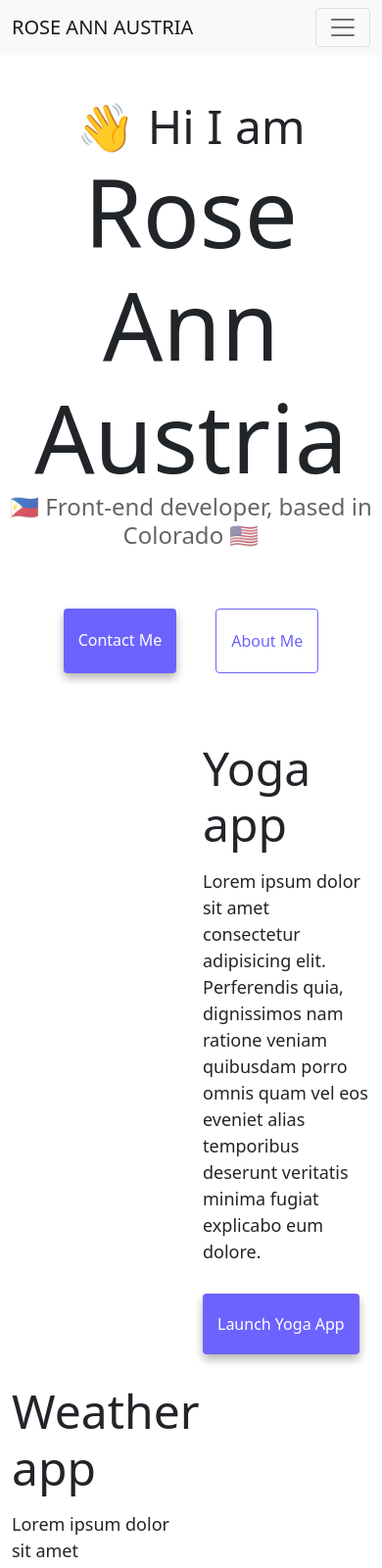
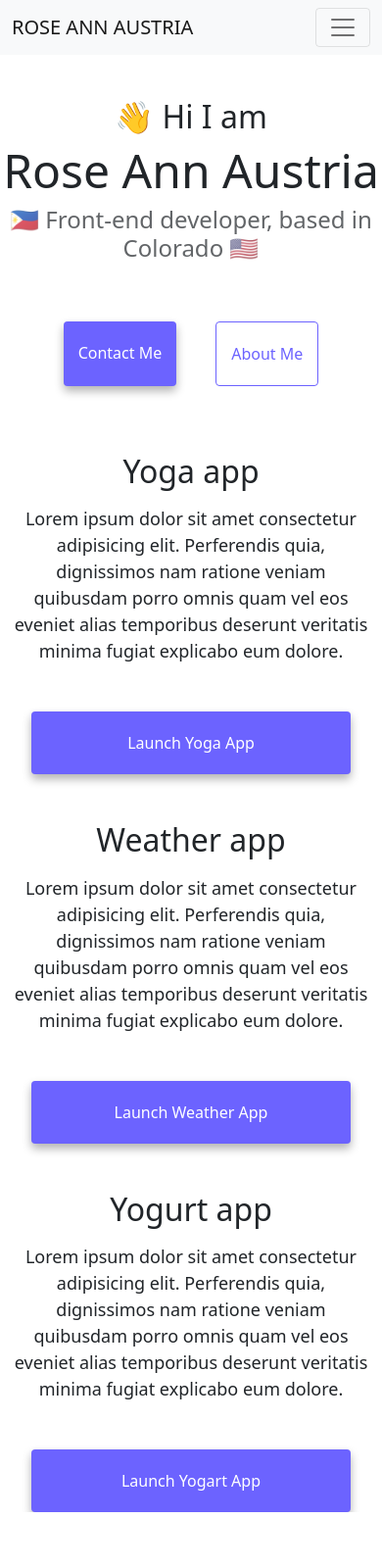
Before and after one commit to roseann1024/ra-austria-portfolio, a plain HTML site: page index.html in a window 390 px wide. Shown: the top 1600 px of the page at 98% size. After the commit the page ends 1543 px from the top, so only its background shows below. Drawn offline with nearby package versions, Linux system fonts and the light colour scheme.

Commit message:
edited this webpage to be more responsive

```diff
--- a/index.html
+++ b/index.html
@@ -12,7 +12,7 @@
         integrity="sha384-b5kHyXgcpbZJO/tY9Ul7kGkf1S0CWuKcCD38l8YkeH8z8QjE0GmW1gYU5S9FOnJ0"
         crossorigin="anonymous"></script>
     <meta name="description"
-        content="This website shows the projects created by Rose Ann Austria and to give you more information about her" />
+        content="This website shows the projects created by Rose Ann Austria, a Front-end Developer based in Colorado and to give you more information about her" />
     <link rel="stylesheet" href="/style.css" />
 </head>
 
@@ -48,10 +48,10 @@
     </div>
     <div class="container">
         <div class="row">
-            <div class="col-6">
+            <div class="col-sm-6">
                 <img src="/images/yoga.png" class="img-fluid rounded d-none d-sm-block" alt="yoga-image" />
             </div>
-            <div class="col-6">
+            <div class="col-sm-6">
                 <h2 class="mb-3">Yoga app</h2>
                 <p>
                     Lorem ipsum dolor sit amet consectetur adipisicing elit. Perferendis
@@ -65,7 +65,7 @@
             </div>
         </div>
         <div class="row mt-5 ">
-            <div class="col-6">
+            <div class="col-sm-6">
                 <h2 class="mb-3">Weather app</h2>
                 <p>
                     Lorem ipsum dolor sit amet consectetur adipisicing elit. Perferendis
@@ -77,15 +77,15 @@
                     <a href="#" class="primary-link" title="Click here to launch Weather App">Launch Weather App</a>
                 </div>
             </div>
-            <div class="col-6">
+            <div class="col-sm-6">
                 <img src="/images/weather.png" class="img-fluid rounded d-none d-sm-block" alt="weather-app-image" />
             </div>
         </div>
         <div class="row mt-5">
-            <div class="col-6">
+            <div class="col-sm-6">
                 <img src="/images/yogurt.png" class="img-fluid rounded d-none d-sm-block" alt="yogurt-image" />
             </div>
-            <div class="col-6">
+            <div class="col-sm-6">
                 <h2 class="mb-3">Yogurt app</h2>
                 <p>
                     Lorem ipsum dolor sit amet consectetur adipisicing elit. Perferendis
--- a/style.css
+++ b/style.css
@@ -88,13 +88,22 @@ p {
 }
 
 @media (max-width: 600px) {
-  .text-center h1 {
-    font-size: smaller !important;
+  h1 {
+    font-size: 48px;
+    line-height: 1.5;
   }
-}
 
-@media (max-width: 600px) {
-  .p {
+  h2 {
+    font-size: 32px;
+    text-align: center;
+  }
+
+  .primary-link {
+    display: block;
+    text-align: center;
+    margin: 0 20px;
+  }
+  p {
     text-align: center;
   }
 }
```
